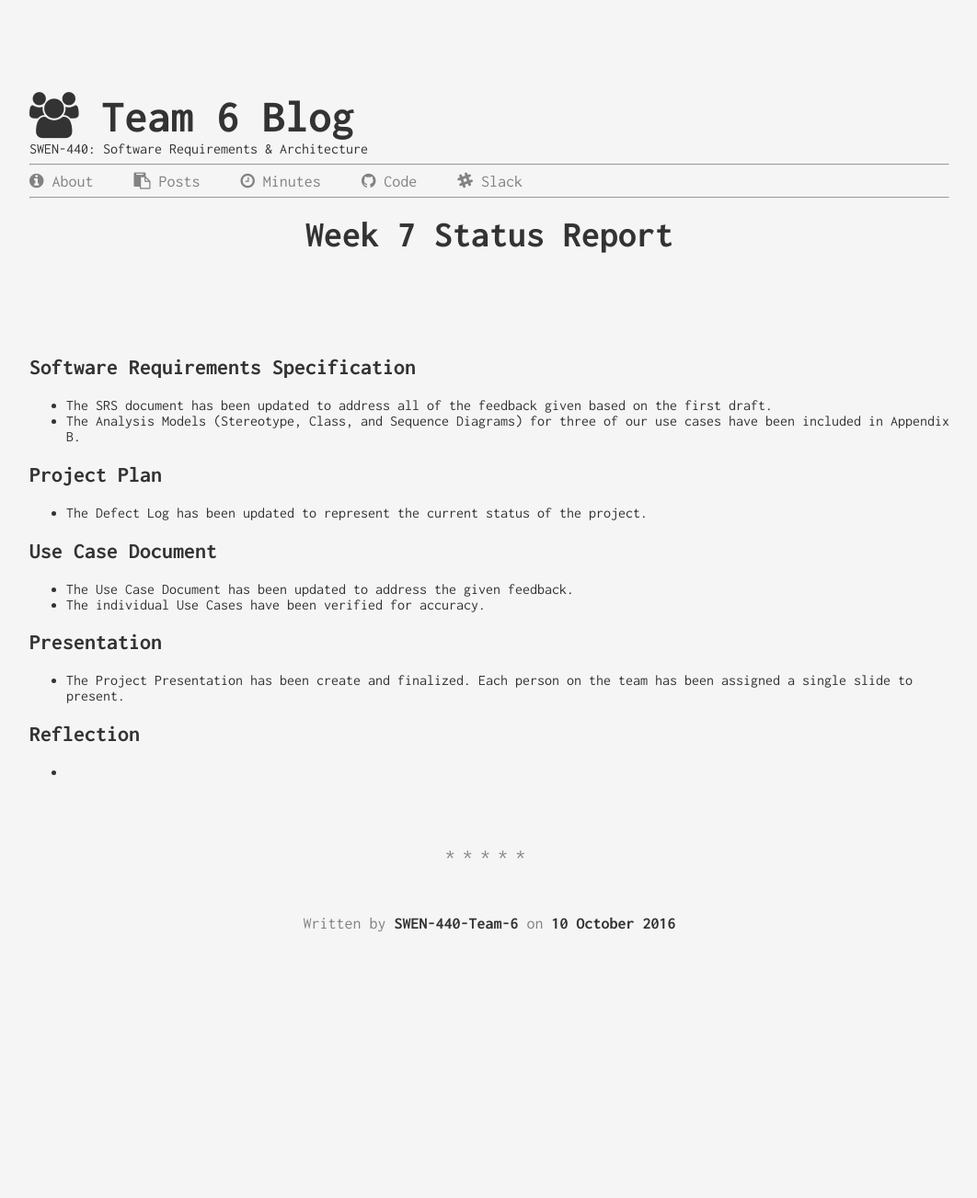
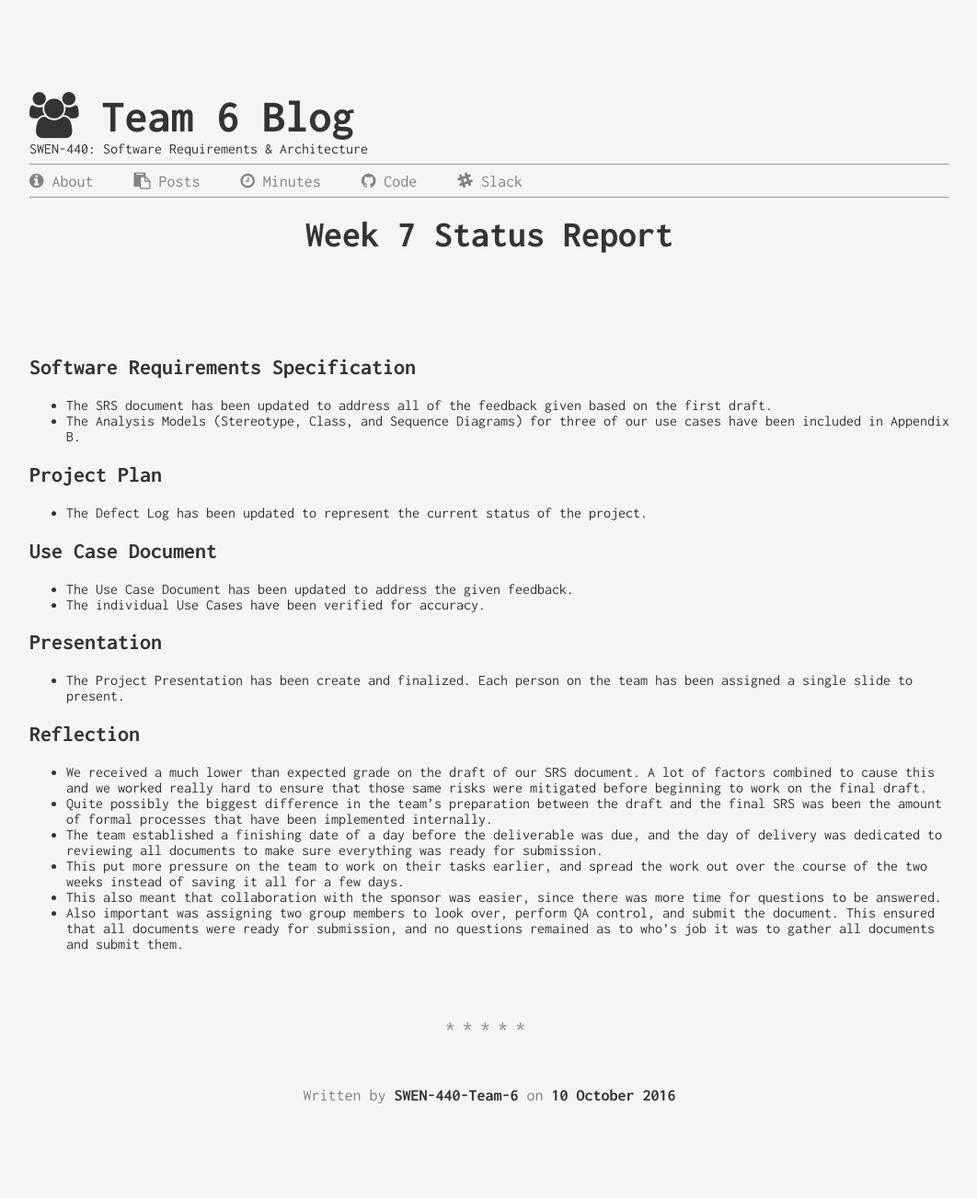
Before and after one commit to swen-440-team-6/swen-440-team-6.github.io, a Jekyll site: the page built from _posts/2016-10-10-Week-7-Status.md, in a window 1280 px wide. Shown: the whole page at 92% size, without its empty margins (108-1170 px from the left). Built offline with Jekyll 4.4.1, drawn with Linux system fonts in a browser that asks for light colours; before the commit the page ends 1116 px from its top, so only the background shows below that.

Commit message:
Update 2016-10-10-Week-7-Status.md

```diff
--- a/_posts/2016-10-10-Week-7-Status.md
+++ b/_posts/2016-10-10-Week-7-Status.md
@@ -27,4 +27,9 @@ categories: [ben]
 
 ## Reflection
 
-*
+* We received a much lower than expected grade on the draft of our SRS document. A lot of factors combined to cause this and we worked really hard to ensure that those same risks were mitigated before beginning to work on the final draft.
+* Quite possibly the biggest difference in the team’s preparation between the draft and the final SRS was been the amount of formal processes that have been implemented internally.
+* The team established a finishing date of a day before the deliverable was due, and the day of delivery was dedicated to reviewing all documents to make sure everything was ready for submission.
+* This put more pressure on the team to work on their tasks earlier, and spread the work out over the course of the two weeks instead of saving it all for a few days.
+* This also meant that collaboration with the sponsor was easier, since there was more time for questions to be answered.
+* Also important was assigning two group members to look over, perform QA control, and submit the document. This ensured that all documents were ready for submission, and no questions remained as to who’s job it was to gather all documents and submit them.
```
Also changed, not shown: other parts of _posts/2016-10-10-Week-7-Status.md (+1 -1 lines).
